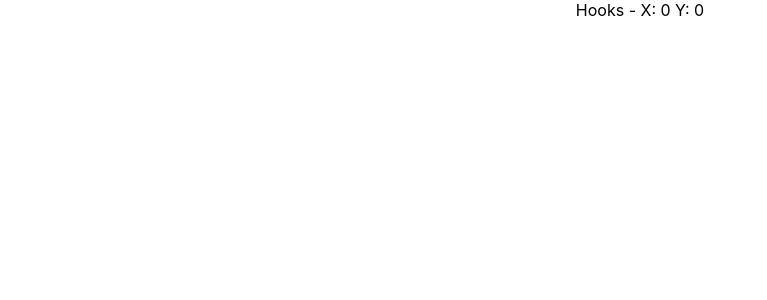
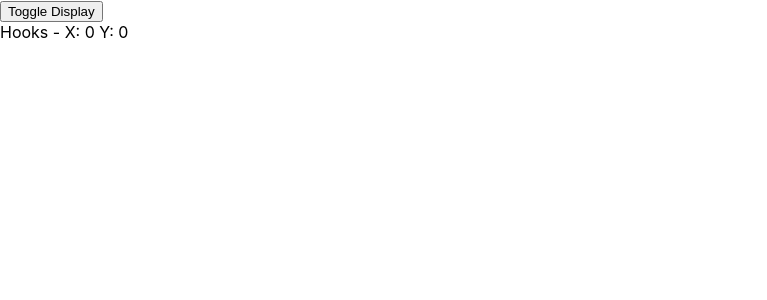
Before and after one commit to Neha-081/react-practice, a React (Create React App) app: page / in a window 1280 px wide. Shown: the top 300 px of the page, without its empty margins (0-767 px from the left). Built offline with nearby package versions, Linux system fonts and the light colour scheme.

Commit message:
useEffect cleanup

```diff
--- a/src/App.js
+++ b/src/App.js
@@ -1,11 +1,12 @@
 
-import './App.css';
 import HookMouse from './components/HookMouse';
+import MouseContainer from './components/MouseContainer';
 
 function App() {
   return (
     <div className="App">
-<HookMouse/>
+{/* <HookMouse/> */}
+<MouseContainer/>
     </div>
   );
 }
--- a/src/components/HookMouse.jsx
+++ b/src/components/HookMouse.jsx
@@ -5,12 +5,21 @@
 const [y,setY]=useState(0)
 
 const logMousePosition=e=>{
+    console.log('mouse event');
     setX(e.clientX)
     setY(e.clientY)
 }
 
 useEffect(()=>{
+    console.log('useEffcet called');
     window.addEventListener('mousemove',logMousePosition)
+
+
+    //cleanup code
+    return ()=>{
+        console.log('component unmounting');
+        window.removeEventListener('mousemove',logMousePosition)
+    }
 },[])   //empty array denotes that this effect dont depend on any props or state means render only once or useeffect calls only at initial not every render
         //componentDidMount by adding empty array
     return (
--- /dev/null
+++ b/src/components/MouseContainer.jsx
@@ -0,0 +1,15 @@
+import React,{useState} from 'react'
+import HookMouse from './HookMouse'
+
+function MouseContainer() {
+const [display,setDisplay]=useState(true)
+
+    return (
+        <div>
+            <button onClick={()=>setDisplay(!display)}>Toggle Display</button>
+            {display && <HookMouse/>}
+        </div>
+    )
+}
+
+export default MouseContainer
```
